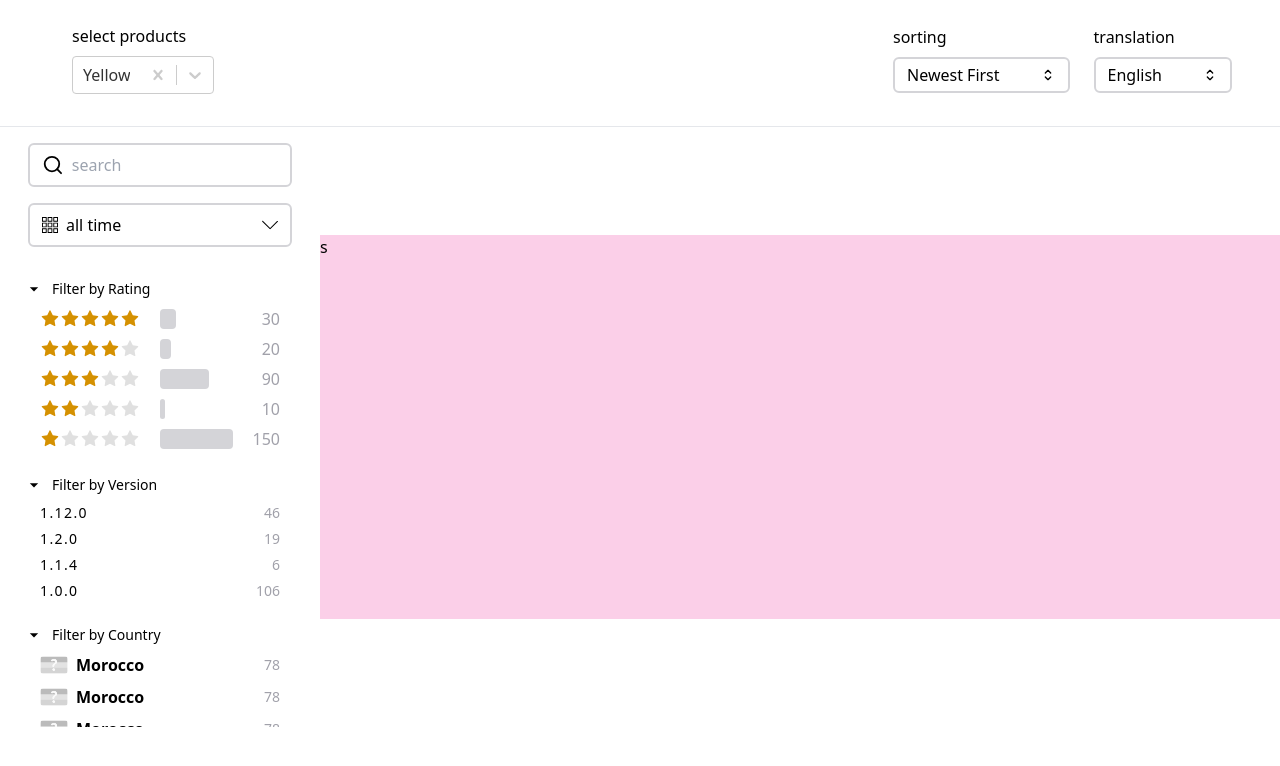
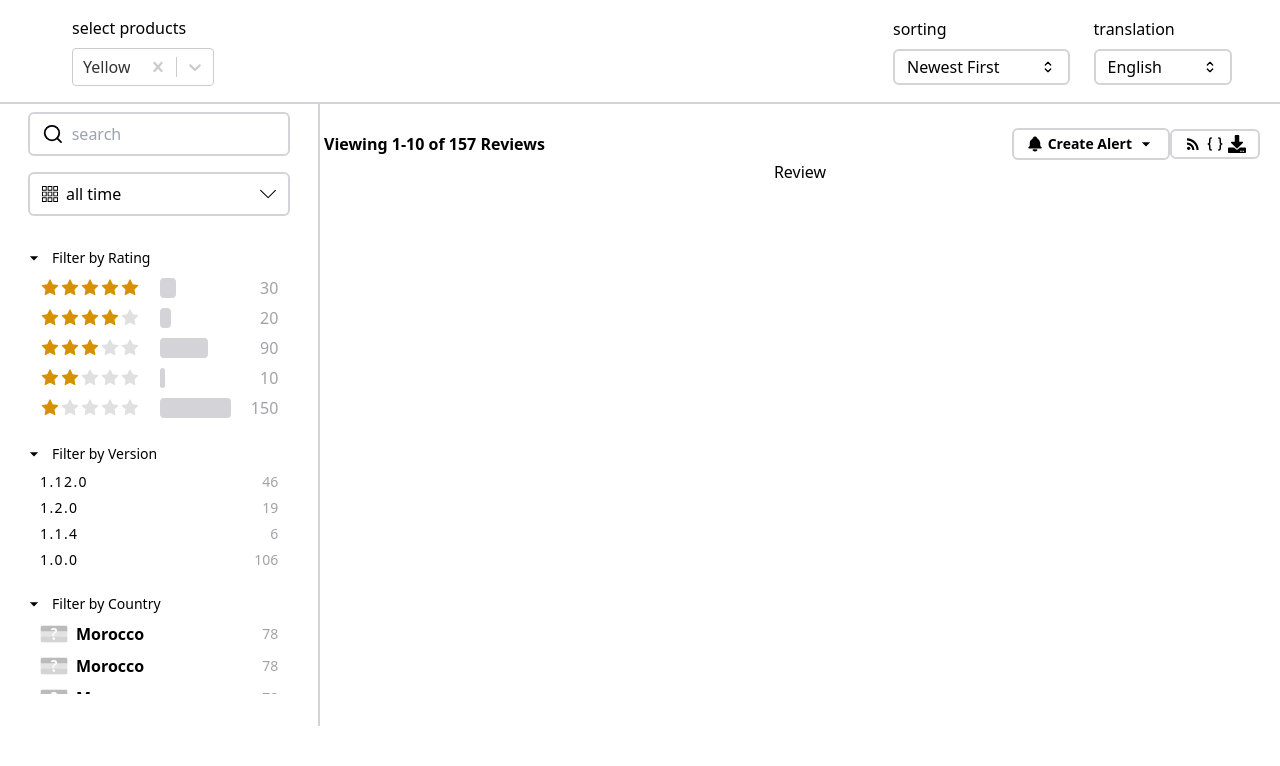
Before and after one commit to oussamaZAAM/xperience-client, a Next.js app: page / in a window 1280 px wide. Shown: the top 766 px of the page. Built offline with nearby package versions, Linux system fonts and the light colour scheme; no server answers.

Commit message:
Configure Sidebar scrollability (All but reviews)

```diff
--- /dev/null
+++ b/components/Review.js
@@ -0,0 +1,9 @@
+import React from 'react'
+
+const Review = () => {
+  return (
+    <div>Review</div>
+  )
+}
+
+export default Review
--- a/pages/index.js
+++ b/pages/index.js
@@ -6,10 +6,14 @@ import RatingLine from "@/components/sidebar/RatingLine";
 import SelectMenu from "@/components/sidebar/SelectMenu";
 import VersionLine from "@/components/sidebar/VersionLine";
 
+import { FaDownload } from "react-icons/fa";
 import { FiSearch } from "react-icons/fi";
-import { MdArrowDropDown } from "react-icons/md";
+import { MdArrowDropDown, MdRssFeed } from "react-icons/md";
+import { TbBellFilled, TbBraces } from "react-icons/tb";
+
 import Select from "react-select";
 import { colourOptions } from "../data";
+import Review from "@/components/Review";
 
 const index = () => {
   const [isClearable, setIsClearable] = useState(true);
@@ -20,7 +24,7 @@ const index = () => {
 
   return (
     <div className="mx-auto">
-      <div className="flex justify-between items-stretch px-2 py-4 mt-2 mb-4">
+      <div className="bg-white fixed top-0 left-0 w-screen z-50 flex justify-between items-stretch px-2 py-4 border-b-2 border-zinc-300">
         <div className="flex flex-col justify-center items-start mx-16 gap-2">
           <p className="">select products</p>
           <Select
@@ -47,10 +51,9 @@ const index = () => {
           </div>
         </div>
       </div>
-      <hr />
-      <div className="flex items-center">
+      <div className="mt-24 flex items-start">
         {/* Side bar Menu */}
-        <div style={{overflowY: "scroll", maxHeight: "600px"}} className="flex-1 w-full flex flex-col items-center justify-start p-4 gap-4">
+        <div className="fixed w-3/12 flex-1 flex flex-col items-center justify-start p-4 gap-4 border-r-2 border-zinc-300">
           <div className="flex flex-col items-stretch justify-center gap-4 w-11/12">
             {/* Search bar */}
             <div className="flex items-center justify-start rounded-md border-2 border-zinc-300 py-2 px-3 textinput">
@@ -98,7 +101,14 @@ const index = () => {
               </div>
             </div>
             {/* Filter by Country  */}
-            <div className="flex flex-col justify-start items-start gap-2 w-full">
+            <div
+              style={{
+                overflowY: "scroll",
+                overflowX: "hidden",
+                maxHeight: "100px",
+              }}
+              className="flex flex-col justify-start items-start gap-2 w-full"
+            >
               <div className="flex items-center justify-center gap-2 cursor-pointer">
                 <MdArrowDropDown size={20} />
                 <p className="font-medium text-sm">Filter by Country</p>
@@ -114,7 +124,36 @@ const index = () => {
             </div>
           </div>
         </div>
-        <div className="max-h-96 flex-2 w-9/12 h-screen bg-pink-200">s</div>
+        <div
+          style={{ overflowY: "scroll", overflowX: "hidden" }}
+          className="absolute right-0 flex-2 w-9/12 h-screen"
+        >
+          <div className="my-8 mx-3 flex flex-col justify-center items-center">
+            <div className="flex justify-between items-center w-full mr-4">
+              <p className="text-md font-semibold">
+                Viewing 1-10 of 157 Reviews
+              </p>
+              <div className="flex justify-center items-center">
+                {/* Create Alert */}
+                <div className="flex justify-center items-center border-2 border-zinc-300 rounded-md py-1 px-3 gap-1">
+                  <TbBellFilled size={18} />
+                  <p className="text-sm font-semibold">Create Alert</p>
+                  <MdArrowDropDown size={20} />
+                </div>
+
+                {/* Icons */}
+                <div className="flex justify-center items-center border-2 border-zinc-300 rounded-md py-1 px-3 gap-1">
+                  <MdRssFeed size={18} />
+                  <TbBraces size={18} />
+                  <FaDownload size={18} />
+                </div>
+              </div>
+            </div>
+            <div className="flex flex-col justify-start items-stretch">
+              <Review />
+            </div>
+          </div>
+        </div>
       </div>
     </div>
   );
--- a/styles/globals.css
+++ b/styles/globals.css
@@ -5,6 +5,19 @@
 .textinput:focus-within {
   border: 1px solid black;
   /* Add other styles as needed */
+}
+
+::-webkit-scrollbar {
+  width: 10px;
+}
+
+::-webkit-scrollbar-thumb {
+  background-color: #888;
+  border-radius: 5px;
+}
+
+::-webkit-scrollbar-thumb:hover {
+  background-color: #555;
 }
 
 
```
